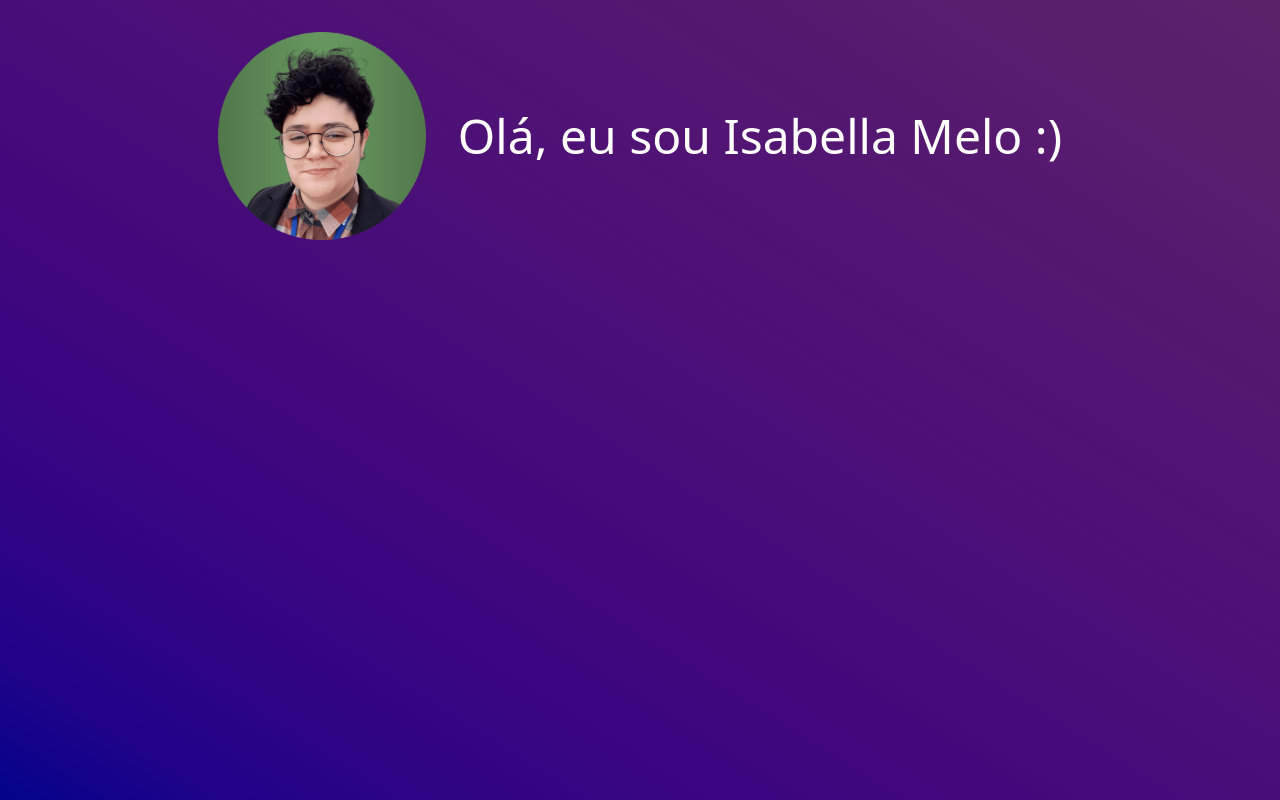
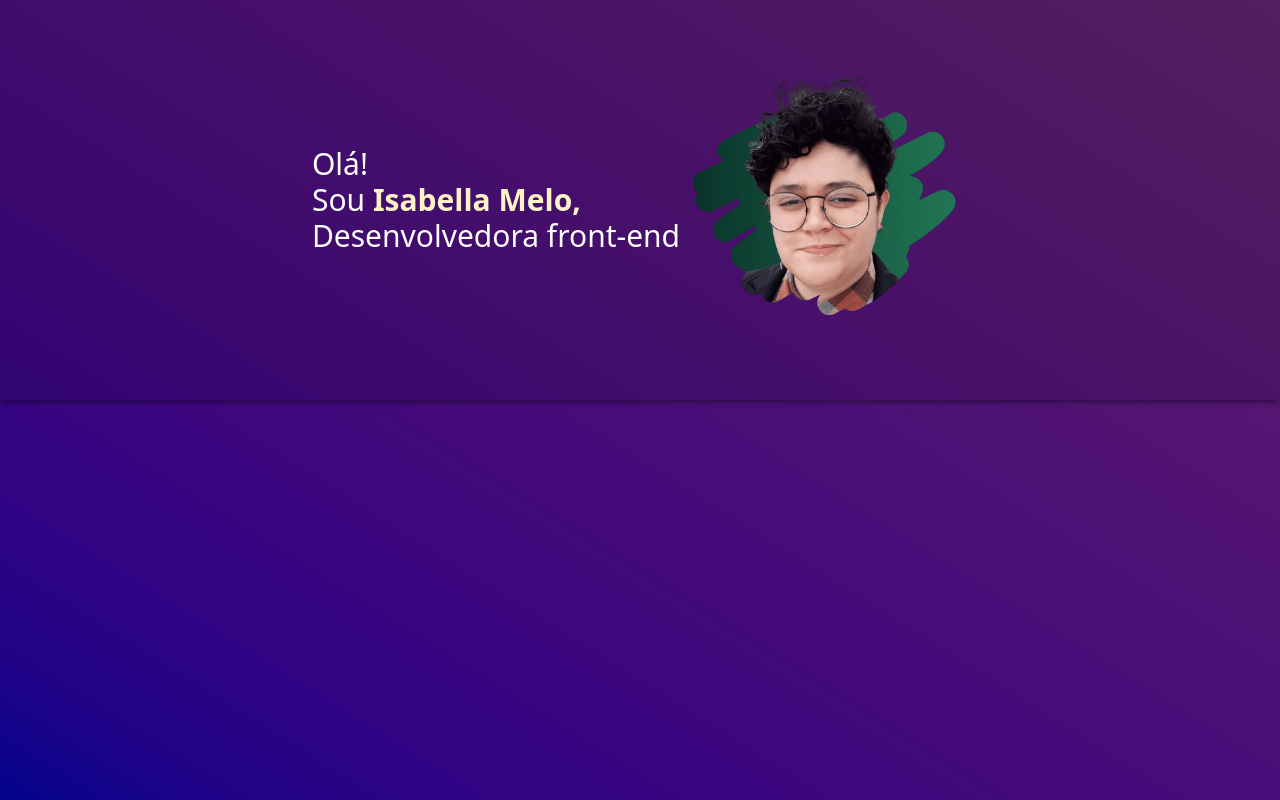
Before and after one commit to isabellacpmelo/my-personal-website, a Vue app: page / in a window 1280 px wide. Built offline with nearby package versions, Linux system fonts and the light colour scheme.

Commit message:
feat: Adding banner

```diff
--- a/src/assets/css/style.css
+++ b/src/assets/css/style.css
@@ -35,13 +35,6 @@ body {
   height: 100vh;
 }
 
-#app {
-  max-width: 1280px;
-  margin: 0 auto;
-  padding: 2rem;
-  font-weight: normal;
-}
-
 h1 {
   color: white;
   font-size: 3rem;
--- a/src/pages/index.vue
+++ b/src/pages/index.vue
@@ -1,19 +1,60 @@
 <!-- @format -->
 
 // eslint-disable-next-line vue multi-word-component-names
-<script>
-console.log("Oi");
+<script setup>
+import { ref, onMounted } from "vue";
+
+const text1 = "Olá!";
+const text2Part1 = "Sou ";
+const text2Part2 = "Isabella Melo,"; // Parte com cor diferente
+const text3 = "Desenvolvedora front-end";
+
+const displayText1 = ref("");
+const displayText2Part1 = ref("");
+const displayText2Part2 = ref("");
+const displayText3 = ref("");
+
+const typingSpeed = 50;
+
+function typeEffect(text, refValue, callback) {
+  let index = 0;
+  function type() {
+    if (index < text.length) {
+      refValue.value += text[index];
+      index++;
+      setTimeout(type, typingSpeed);
+    } else if (callback) {
+      setTimeout(callback, 300); // Pausa antes de ir para o próximo
+    }
+  }
+  type();
+}
+
+onMounted(() => {
+  typeEffect(text1, displayText1, () => {
+    typeEffect(text2Part1, displayText2Part1, () => {
+      typeEffect(text2Part2, displayText2Part2, () => {
+        typeEffect(text3, displayText3);
+      });
+    });
+  });
+});
 </script>
+
 <template>
-  <div class="flex justify-center items-center gap-8">
-    <img src="/src/assets/img/my-pic.png" alt="My profile pic" class="h-52" />
-    <h1>Olá, eu sou Isabella Melo :)</h1>
+  <div
+    class="w-full h-[400px] flex justify-center items-center bg-black/10 shadow-md shadow-black/30">
+    <div class="text-3xl">
+      <p class="text-white"><span v-text="displayText1"></span></p>
+      <p class="text-white">
+        <span v-text="displayText2Part1"></span>
+        <strong class="text-amber-100" v-text="displayText2Part2"></strong>
+      </p>
+      <p class="text-white"><span v-text="displayText3"></span></p>
+    </div>
+    <img
+      src="/src/assets/img/my-pic-02.png"
+      alt="My profile pic"
+      class="h-72" />
   </div>
 </template>
-
-<!-- <style>
-h1 {
-    color: white;
-    font-size: 4rem;
-}
-</style> -->
```
Also changed, not shown: src/assets/img/my-pic-02.png (added).
